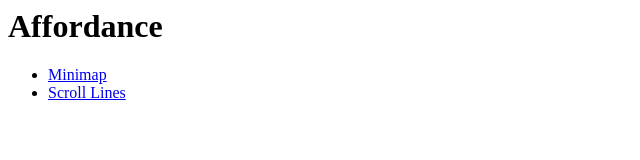
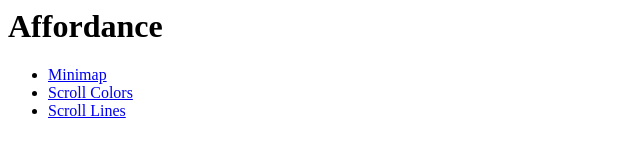
Before and after one commit to xta/affordance, a plain HTML site: page index.html in a window 1280 px wide. Shown: the whole page, without its empty margins (0-640 px from the left). Drawn offline with Linux system fonts and the light colour scheme.

Commit message:
update index to include ScrollColors

```diff
--- a/index.html
+++ b/index.html
@@ -2,5 +2,6 @@
 
 <ul>
   <li><a href="./minimap/index.html">Minimap</a></li>
+  <li><a href="./scroll_colors/index.html">Scroll Colors</a></li>
   <li><a href="./scroll_lines/index.html">Scroll Lines</a></li>
 </ul>
```
